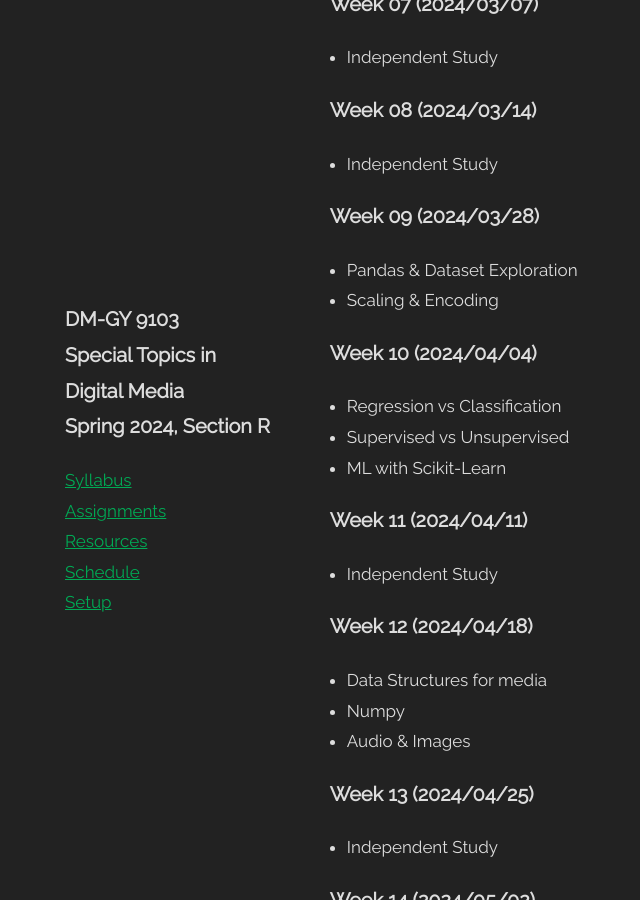
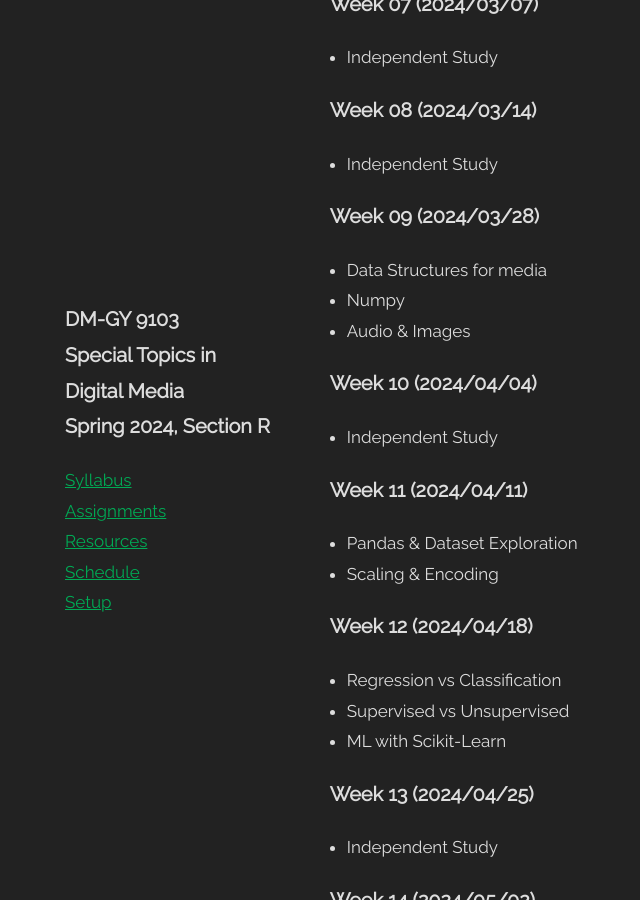
Before and after one commit to DM-GY-9103-2024S-R/DM-GY-9103-2024S-R.github.io, a Jekyll site: the page built from README.md, in a window 1280 px wide and 900 px high, scrolled down 3447 px. Shown: the whole window, without its empty margins (3-643 px from the left). Built offline with Jekyll 4.4.1, drawn with Linux system fonts in a browser that asks for light colours.

Commit message:
update wk09

```diff
--- a/README.md
+++ b/README.md
@@ -110,21 +110,21 @@ Letter grades for the entire course will be assigned as follows:
 - Independent Study
 
 ### Week 09 (2024/03/28)
+- Data Structures for media
+- Numpy
+- Audio & Images
+
+### Week 10 (2024/04/04)
+- Independent Study
+
+### Week 11 (2024/04/11)
 - Pandas & Dataset Exploration
 - Scaling & Encoding
 
-### Week 10 (2024/04/04)
+### Week 12 (2024/04/18)
 - Regression vs Classification
 - Supervised vs Unsupervised
 - ML with Scikit-Learn
-
-### Week 11 (2024/04/11)
-- Independent Study
-
-### Week 12 (2024/04/18)
-- Data Structures for media
-- Numpy
-- Audio & Images
 
 ### Week 13 (2024/04/25)
 - Independent Study
--- a/_includes/schedule.html
+++ b/_includes/schedule.html
@@ -2,7 +2,7 @@
 {% assign sch = "schedule" %}
 {% assign currentWeek = 100 %}
 
-{% for p in weeks limit:6 %}
+{% for p in weeks limit:8 %}
   {% assign s = "" %}
   {% if forloop.index == currentWeek %}
     {% assign s = "show" %}
```
